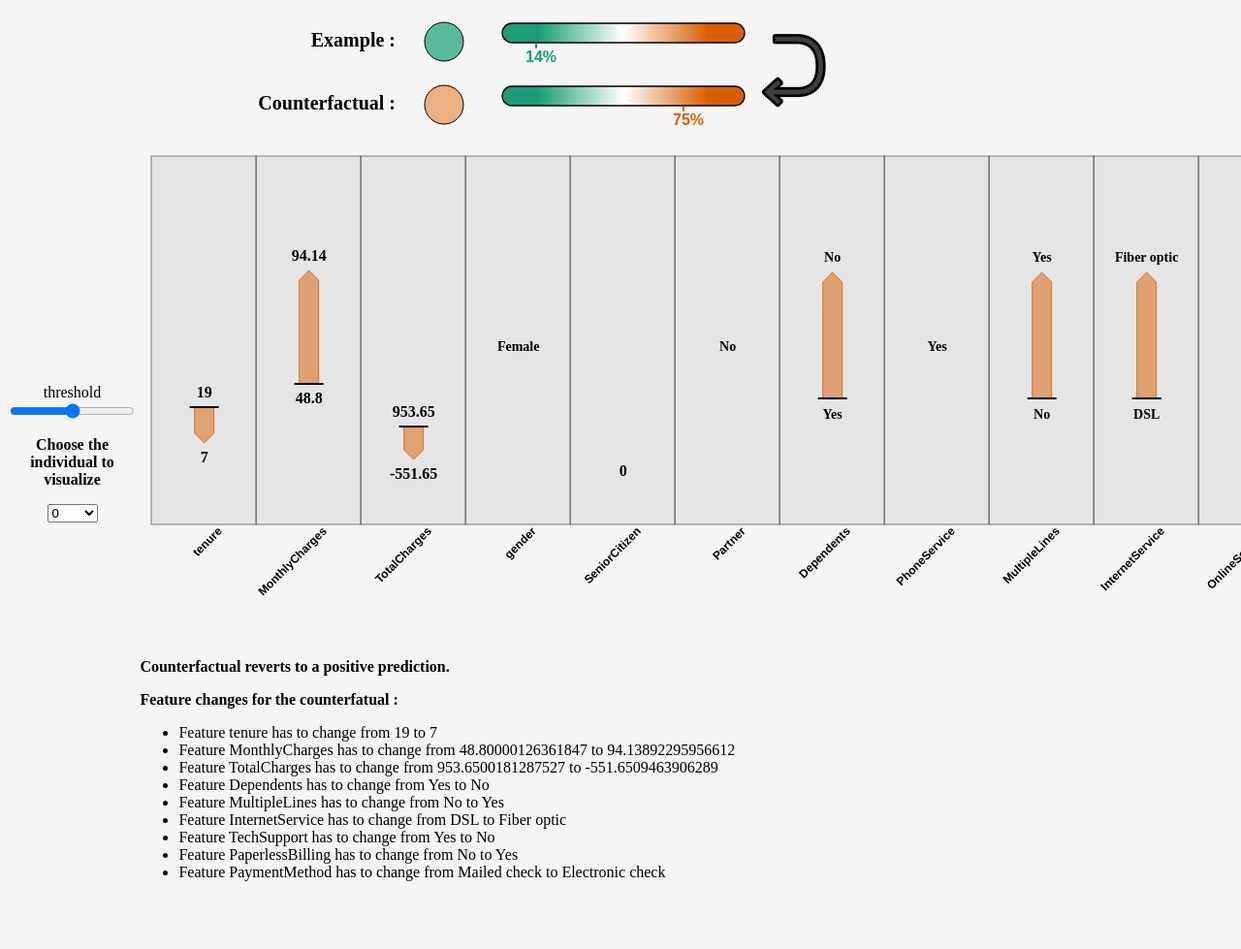
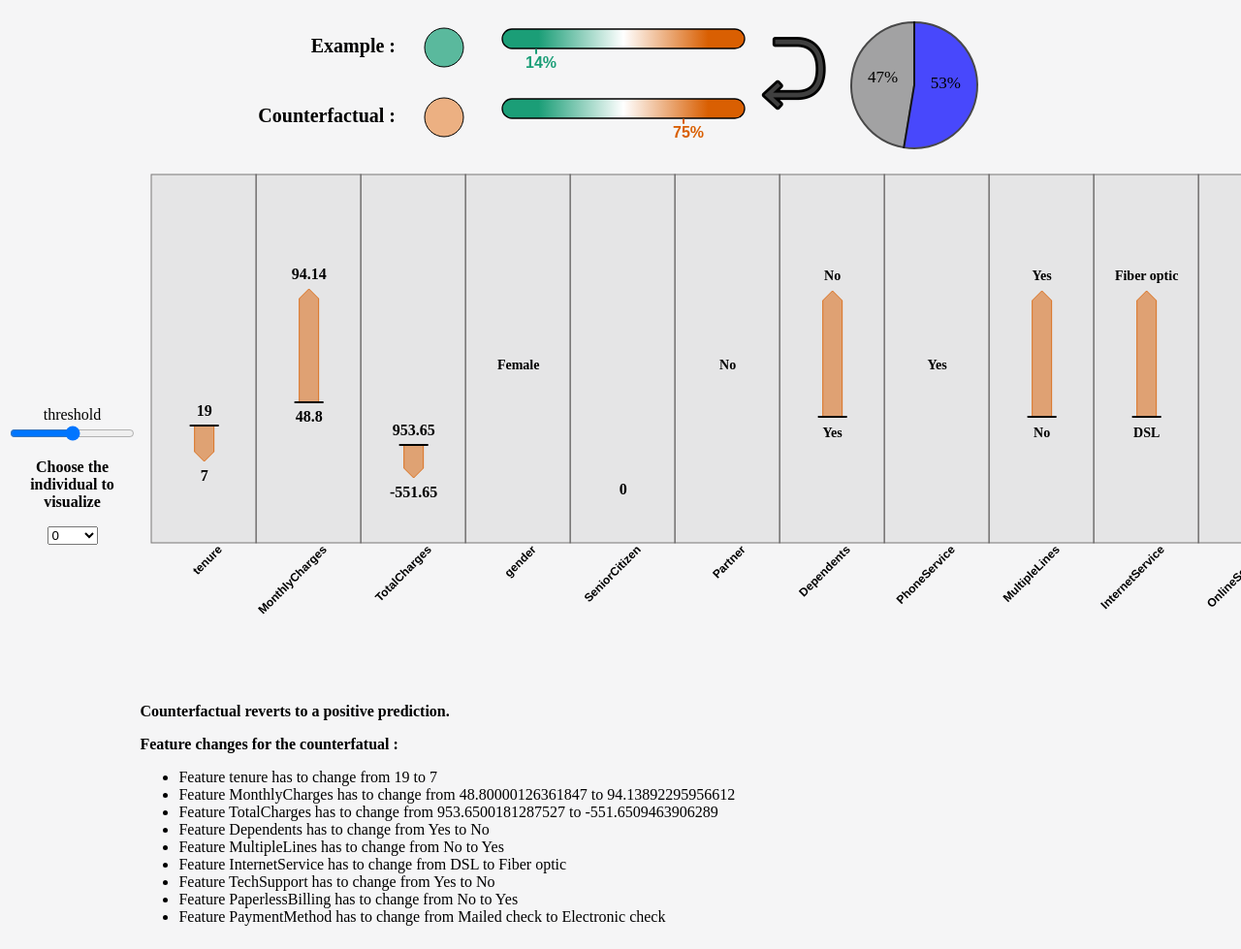
Before and after one commit to fwallyn1/counterfactualViz, a Flask app: page / in a window 1280 px wide. Shown: the part 88-1067 px from the top of the page at 97% size. Before the commit the page ends 997 px from the top, so only its background shows below. Run offline with Flask 2, Linux system fonts and the light colour scheme.

Commit message:
lundi soir pie chart start

```diff
--- a/static/js/index.js
+++ b/static/js/index.js
@@ -14,6 +14,7 @@ function run(dataset) {
     draw_predict_class_circle(dataset[0].proba_c[0],"c");
     draw_percent_bar(dataset[0].proba_x[0]);
     draw_percent_bar(dataset[0].proba_c[0]);
+    drawPieChart(dataset[0],0);
     //draw_text_percent(dataset[0].proba_x[0],dataset[0].proba_c[0]);
     text_description(dataset[0],0);
     makeSelect(dataset[0],data_info);
--- /dev/null
+++ b/static/js/pie_chart.js
@@ -0,0 +1,80 @@
+
+
+function drawPieChart(data,id_indiv){
+    var width = 150
+    height = 150
+    margin = 10
+
+    let n_changes = 0,
+    n_no_changes = 0;
+
+    for (let id_col of d3.range(0,data.col.length)){
+         // valeur pour l'exemple'
+         var x_val = data.X[id_col][id_indiv]
+         // valeur pour le contrefactuel
+         var cf_val = data.cf[id_col][id_indiv]
+
+         if (x_val!==cf_val){
+            n_changes +=1;
+         }
+         else{
+            n_no_changes +=1;
+         };
+
+    }
+
+    // The radius of the pieplot is half the width or half the height (smallest one). I subtract a bit of margin.
+    var radius = Math.min(width, height) / 2 - margin
+
+    // append the svg object to the div called 'my_dataviz'
+    var svg = d3.select("#pie")
+    .append("svg")
+        .attr("width", width)
+        .attr("height", height)
+    .append("g")
+        .attr("transform", "translate(" + width / 2 + "," + height / 2 + ")");
+
+    // Create dummy data
+    var data = {changes: n_changes, no_changes: n_no_changes, }
+
+    // set the color scale
+    var color = d3.scaleOrdinal()
+    .domain(data)
+    .range(["grey","blue"]);
+
+    // Compute the position of each group on the pie:
+    var pie = d3.pie()
+    .value(function(d) {return d.value; })
+    var data_ready = pie(d3.entries(data))
+    // Now I know that group A goes from 0 degrees to x degrees and so on.
+
+    // shape helper to build arcs:
+    var arcGenerator = d3.arc()
+    .innerRadius(0)
+    .outerRadius(radius)
+
+    // Build the pie chart: Basically, each part of the pie is a path that we build using the arc function.
+    svg
+    .selectAll('slices')
+    .data(data_ready)
+    .enter()
+    .append('path')
+        .attr('d', arcGenerator)
+        .attr("id",function(d){return d.data.key})
+        .attr('fill', function(d){ return(color(d.data.key)) })
+        .attr("stroke", "black")
+        .style("stroke-width", "2px")
+        .style("opacity", 0.7)
+
+    // Now add the annotation. Use the centroid method to get the best coordinates
+    console.log(n_changes+n_no_changes)
+    svg
+    .selectAll('slices')
+    .data(data_ready)
+    .enter()
+    .append('text')
+    .text(function(d){ return `${Math.round((d.data.value/(n_changes+n_no_changes))*100)}%`})
+    .attr("transform", function(d) { return "translate(" + arcGenerator.centroid(d) + ")";  })
+    .style("text-anchor", "middle")
+    .style("font-size", 17)
+}
--- a/static/js/select.js
+++ b/static/js/select.js
@@ -20,6 +20,10 @@ function onchange(dataset,data_info) {
     text_description(dataset,selectValue);
 };
 
+function switchToNoChanges(){
+    d3.select("#d3 svg").remove();
+}
+
 function makeSelect(dataset,data_info){
 var indiv_range = d3.range([dataset.X[0].length]);
 
@@ -35,4 +39,12 @@ var options = select
 	.text(function (d) { return d; })
     //.attr("value",function (d) { return d; });
 
+d3.select("#changes")
+.on(
+  "mouseover", function(d) {
+    d3.select(this).style("cursor", "pointer")})
+.on("mouseout",function(d) {
+  d3.select(this).style("cursor", "default");
+})
+.on("click",function(){switchToNoChanges();})
 };
--- a/templates/index.html
+++ b/templates/index.html
@@ -45,6 +45,7 @@
                     </div>
                     <div id = "fleche" >
                     </div>
+                    <div id = "pie"></div>
                   </div>
     </div>
     <!-- Div to manipulate -->
@@ -61,6 +62,7 @@
   <script src="{{ url_for('static', filename='js/select.js') }}"></script>
   <script src="{{ url_for('static', filename='js/indiv_class.js') }}"></script>
   <script src="{{ url_for('static', filename='js/percentage_bar.js') }}"></script>
+  <script src="{{ url_for('static', filename='js/pie_chart.js') }}"></script>
   <script src="{{ url_for('static', filename='js/main_graph.js') }}"></script>
   <script src="{{ url_for('static', filename='js/text_percentage.js') }}"></script>
   <script src="{{ url_for('static', filename='js/text_description.js') }}"></script>
```
